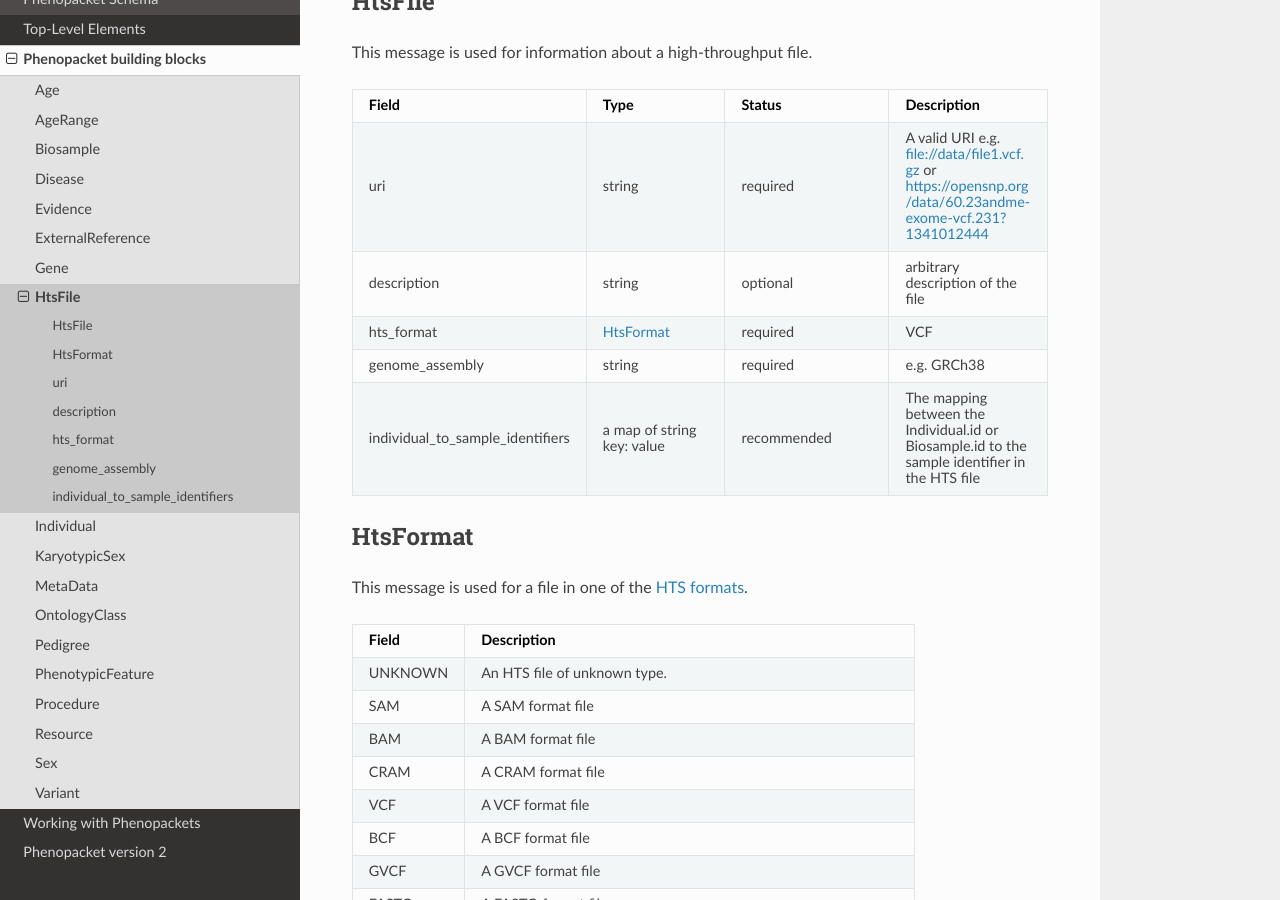
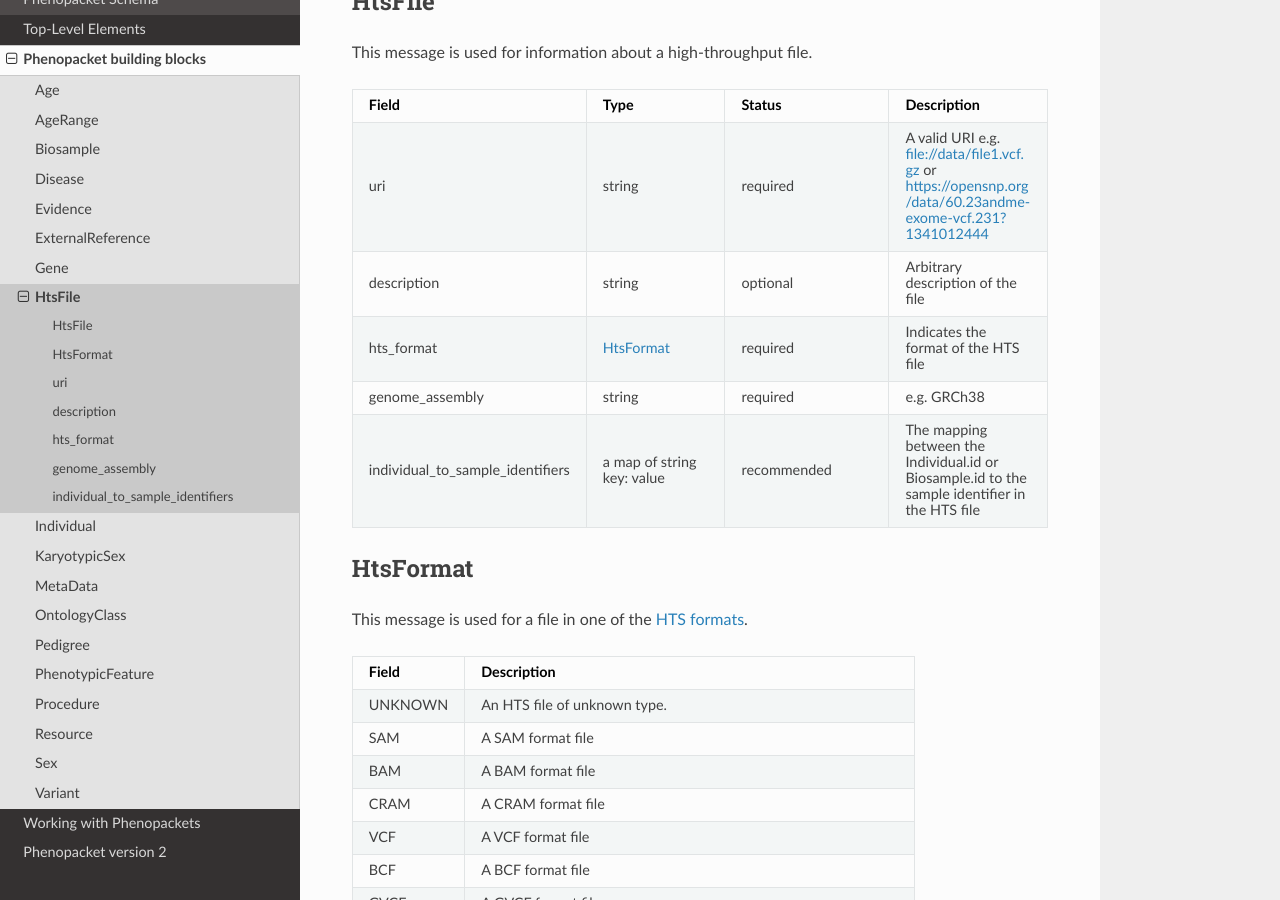
Before and after one commit to phenopackets/phenopacket-schema, a Sphinx documentation site: the page built from docs/file.rst, in a window 1280 px wide and 900 px high, scrolled down 492 px. Built offline with Sphinx 7.4.7 and the Read the Docs theme 2.0.0, drawn with Linux system fonts in a browser that asks for light colours.

Commit message:
Update file.rst
Updated description of hts_format

```diff
--- a/docs/file.rst
+++ b/docs/file.rst
@@ -36,11 +36,11 @@ This message is used for information about a high-throughput file.
     * - description
       - string
       - optional
-      - arbitrary description of the file
+      - Arbitrary description of the file
     * - hts_format
       - :ref:`rsthtsformat`
       - required
-      - VCF
+      - Indicates the format of the HTS file
     * - genome_assembly
       - string
       - required
```
